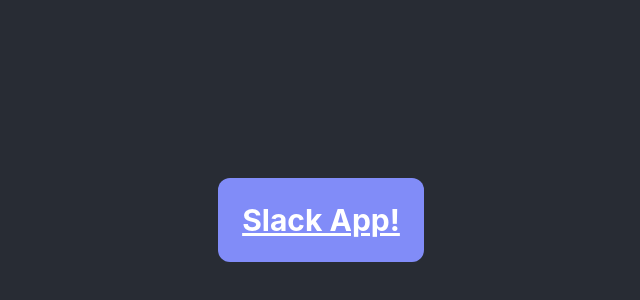
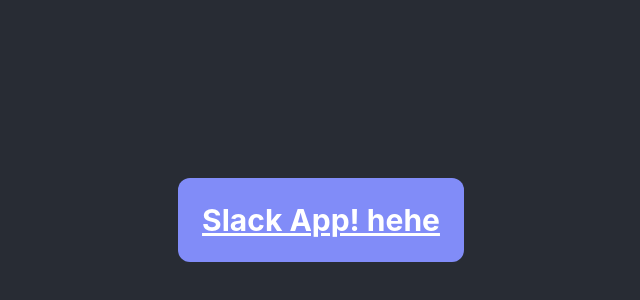
Before and after one commit to dimacuhamarc/slack-app, a React (Create React App) app: page / in a window 1280 px wide. Shown: the part 180-480 px from the top of the page, without its empty margins (319-959 px from the left). Built offline with nearby package versions, Linux system fonts and the light colour scheme.

Commit message:
initial commit

```diff
--- a/src/App.js
+++ b/src/App.js
@@ -5,7 +5,7 @@ function App() {
   return (
     <div className="App">
       <header className="App-header">
-        <h1 className="text-3xl font-bold underline bg-indigo-400 p-6 rounded-xl">Slack App!</h1>
+        <h1 className="text-3xl font-bold underline bg-indigo-400 p-6 rounded-xl">Slack App! hehe</h1>
       </header>
     </div>
   );
```
